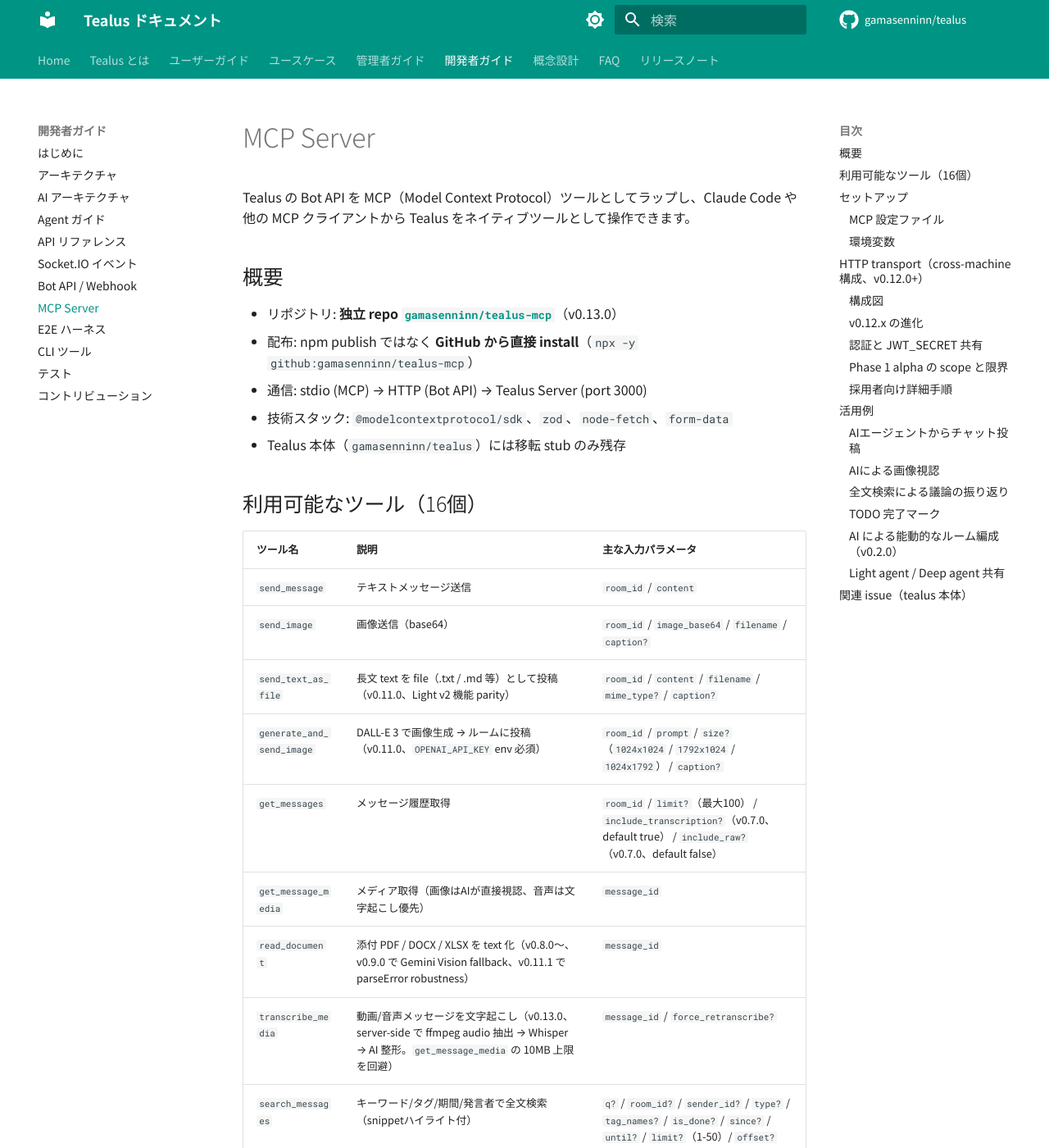
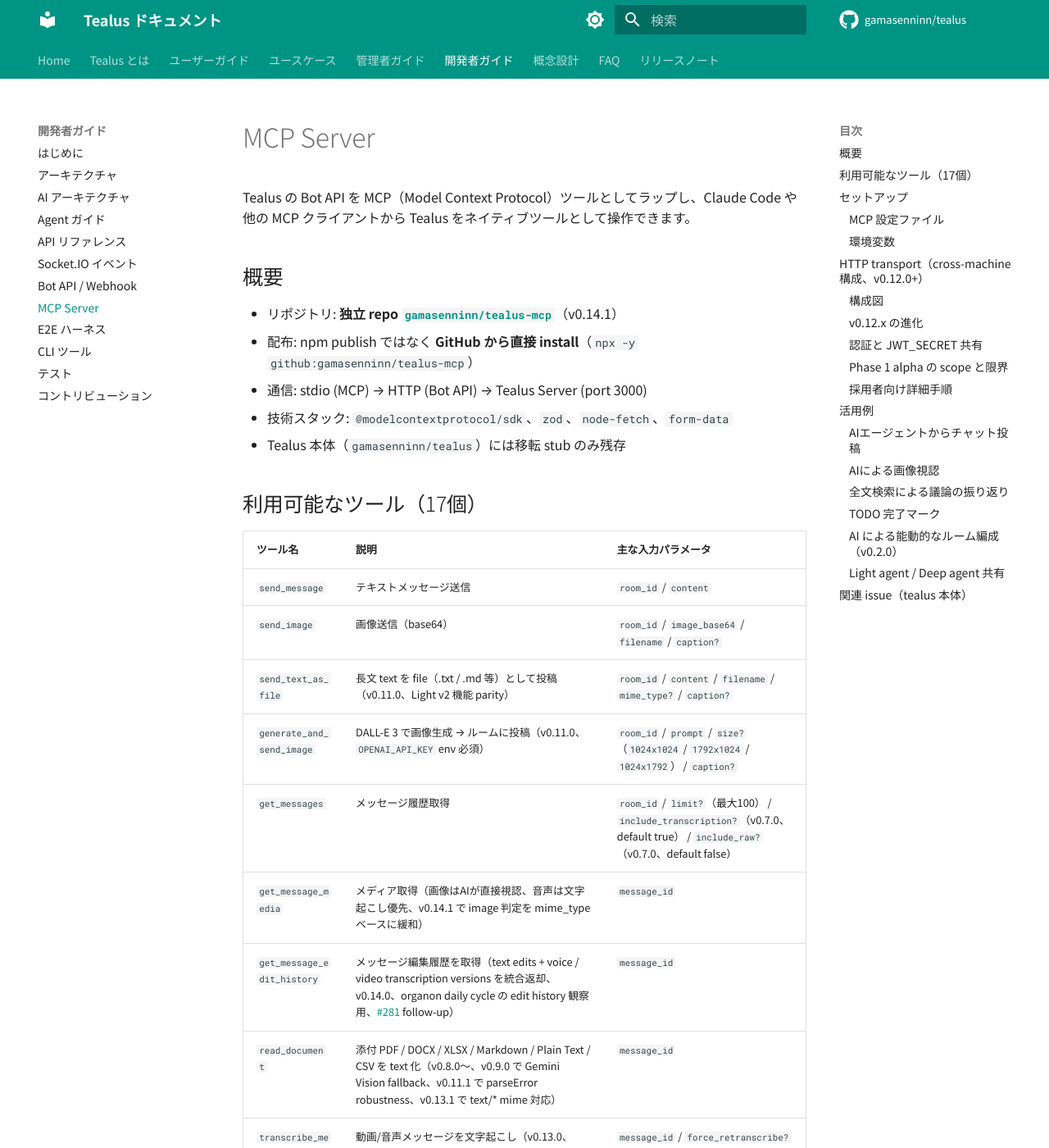
Before and after one commit to gamasenninn/tealus-docs, an MkDocs documentation site: the page built from docs/dev/mcp.md, in a window 1280 px wide and 1400 px high. Shown: the whole window at 82% size. Built offline with MkDocs 1.6.1 and Material for MkDocs 9.7.7, drawn with Linux system fonts in a browser that asks for light colours; comment, search, counter and statistics services are not loaded; some of the changed text lies outside the part shown.

Commit message:
Phase 1: 事実不一致 fix (Issue #15)
tealus-mcp v0.13.0 → v0.14.1、ツール 16 → 17、Light backend default 切替 反映。

- dev/mcp.md: version v0.14.1、ツール 17 個、get_message_edit_history (v0.14.0)
  追加、get_message_media に v0.14.1 image 判定 mime ベース緩和 注記、read_document
  に v0.13.1 text/* mime 対応 注記、関連 issue に #281 / #208 / #292 追加
- dev/agents.md: 共通 16 → 17 ツール (3 箇所)、Tealus MCP 統合 table に
  get_message_edit_history 1 行追加、起動コマンド prefix table に Light default
  v2 (v0.3.0、AGENT_LIGHT_BACKEND env)、Codex Deep 切替 (DEEP_AGENT_PROVIDER)
  反映、Light backend default flip info callout (Phase 2 で詳細反映予定)
- dev/ai-architecture.md: 16 → 17 ツール、Light Agent table に
  get_message_edit_history 1 行追加
- guide/integration/claude-code.md: 関連 link 16 → 17 ツール

mkdocs build --strict 警告ゼロ。

Co-Authored-By: Claude Opus 4.7 (1M context) <noreply@anthropic.com>

```diff
--- a/docs/dev/mcp.md
+++ b/docs/dev/mcp.md
@@ -4,13 +4,13 @@ Tealus の Bot API を MCP（Model Context Protocol）ツールとしてラッ
 
 ## 概要
 
-- リポジトリ: **独立 repo [`gamasenninn/tealus-mcp`](https://github.com/gamasenninn/tealus-mcp)**（v0.13.0）
+- リポジトリ: **独立 repo [`gamasenninn/tealus-mcp`](https://github.com/gamasenninn/tealus-mcp)**（v0.14.1）
 - 配布: npm publish ではなく **GitHub から直接 install**（`npx -y github:gamasenninn/tealus-mcp`）
 - 通信: stdio (MCP) → HTTP (Bot API) → Tealus Server (port 3000)
 - 技術スタック: `@modelcontextprotocol/sdk`、`zod`、`node-fetch`、`form-data`
 - Tealus 本体（`gamasenninn/tealus`）には移転 stub のみ残存
 
-## 利用可能なツール（16個）
+## 利用可能なツール（17個）
 
 | ツール名 | 説明 | 主な入力パラメータ |
 |---|---|---|
@@ -19,8 +19,9 @@ Tealus の Bot API を MCP（Model Context Protocol）ツールとしてラッ
 | `send_text_as_file` | 長文 text を file（.txt / .md 等）として投稿（v0.11.0、Light v2 機能 parity） | `room_id` / `content` / `filename` / `mime_type?` / `caption?` |
 | `generate_and_send_image` | DALL-E 3 で画像生成 → ルームに投稿（v0.11.0、`OPENAI_API_KEY` env 必須） | `room_id` / `prompt` / `size?`（`1024x1024` / `1792x1024` / `1024x1792`） / `caption?` |
 | `get_messages` | メッセージ履歴取得 | `room_id` / `limit?`（最大100） / `include_transcription?`（v0.7.0、default true） / `include_raw?`（v0.7.0、default false） |
-| `get_message_media` | メディア取得（画像はAIが直接視認、音声は文字起こし優先） | `message_id` |
-| `read_document` | 添付 PDF / DOCX / XLSX を text 化（v0.8.0〜、v0.9.0 で Gemini Vision fallback、v0.11.1 で parseError robustness） | `message_id` |
+| `get_message_media` | メディア取得（画像はAIが直接視認、音声は文字起こし優先、v0.14.1 で image 判定を mime_type ベースに緩和） | `message_id` |
+| `get_message_edit_history` | メッセージ編集履歴を取得（text edits + voice / video transcription versions を統合返却、v0.14.0、organon daily cycle の edit history 観察用、[#281](https://github.com/gamasenninn/tealus/issues/281) follow-up） | `message_id` |
+| `read_document` | 添付 PDF / DOCX / XLSX / Markdown / Plain Text / CSV を text 化（v0.8.0〜、v0.9.0 で Gemini Vision fallback、v0.11.1 で parseError robustness、v0.13.1 で text/* mime 対応） | `message_id` |
 | `transcribe_media` | 動画/音声メッセージを文字起こし（v0.13.0、server-side で ffmpeg audio 抽出 → Whisper → AI 整形。`get_message_media` の 10MB 上限を回避） | `message_id` / `force_retranscribe?` |
 | `search_messages` | キーワード/タグ/期間/発言者で全文検索（snippetハイライト付） | `q?` / `room_id?` / `sender_id?` / `type?` / `tag_names?` / `is_done?` / `since?` / `until?` / `limit?`（1-50）/ `offset?` |
 | `list_tags` | bot メンバー全 room の tag 一覧を usage 順で返す discovery primitive（v0.10.0） | `limit?`（default 30、max 100） |
@@ -191,3 +192,6 @@ Tealus の AI エージェント（Light/Deep の 2 層）はいずれもこの
 - [#260 send_text_as_file / generate_and_send_image（Light v2 機能 parity、v0.11.0）](https://github.com/gamasenninn/tealus/issues/260)
 - [#262 E2E harness で v0.11.1 parseError → vision fallback 発覚](https://github.com/gamasenninn/tealus/issues/262)
 - [#271 transcribe_media MCP tool（動画/音声 文字起こし、v0.13.0）](https://github.com/gamasenninn/tealus/issues/271)
+- [#281 read_document text/* mime 対応（v0.13.1）](https://github.com/gamasenninn/tealus/issues/281)
+- [#208 get_message_edit_history MCP tool（v0.14.0、5/24 Day 8 user 提案、organon daily cycle で edit history 観察用）](https://github.com/gamasenninn/tealus/issues/208)
+- [#292 get_message_media image 判定を mime_type ベースに緩和（v0.14.1）](https://github.com/gamasenninn/tealus/issues/292)
--- a/docs/guide/integration/claude-code.md
+++ b/docs/guide/integration/claude-code.md
@@ -100,7 +100,7 @@ tealus-mcp は **2 つの transport** を提供します（v0.12.0+、[tealus #2
 
 ## 関連
 
-- [MCP Server](../../dev/mcp.md): 16 ツールの詳細仕様 + HTTP transport セクション
+- [MCP Server](../../dev/mcp.md): 17 ツールの詳細仕様 + HTTP transport セクション
 - [Agent ガイド](../../dev/agents.md): cc-tealus bridge / Light v1 v2 / Deep / cc-aliases.json
 - [リリースノート](../../releases.md): tealus-mcp v0.12.x group（HTTP transport 4 release）
 - [tealus #264](https://github.com/gamasenninn/tealus/issues/264) HTTP transport Phase 1 alpha
```
Also changed, not shown: docs/dev/agents.md (+13 -9 lines), docs/dev/ai-architecture.md (+4 -3 lines).
